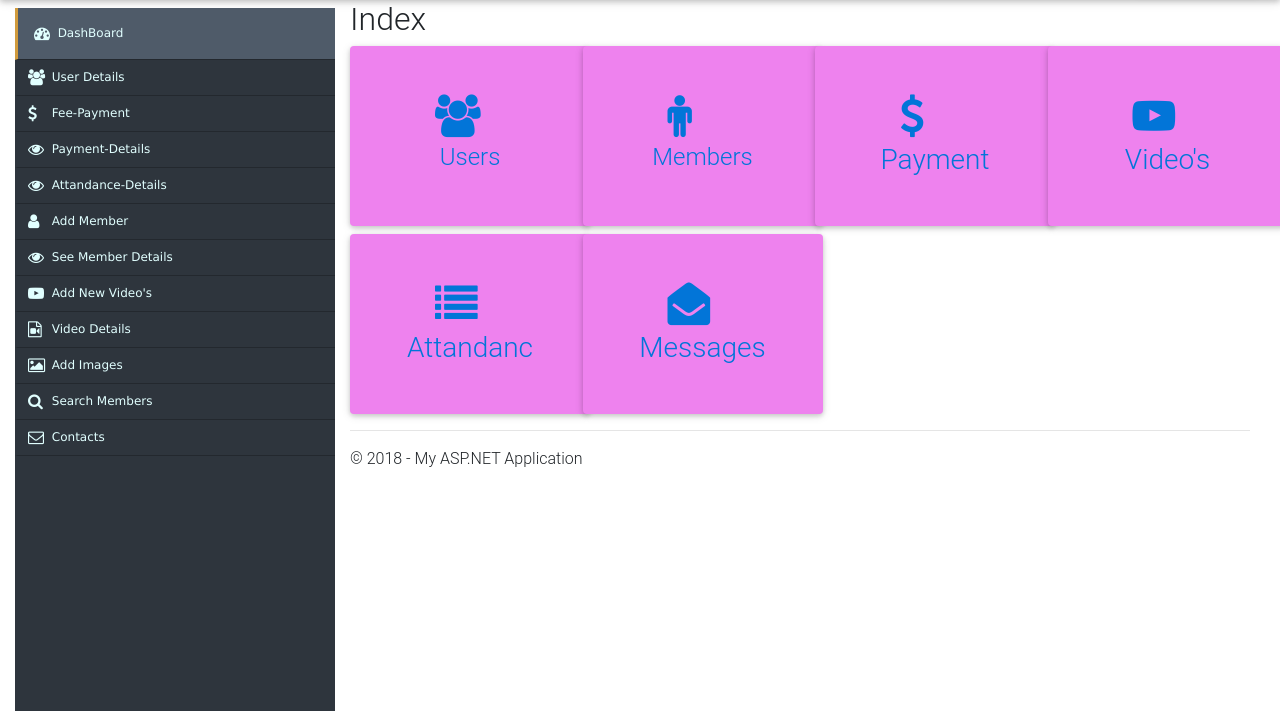
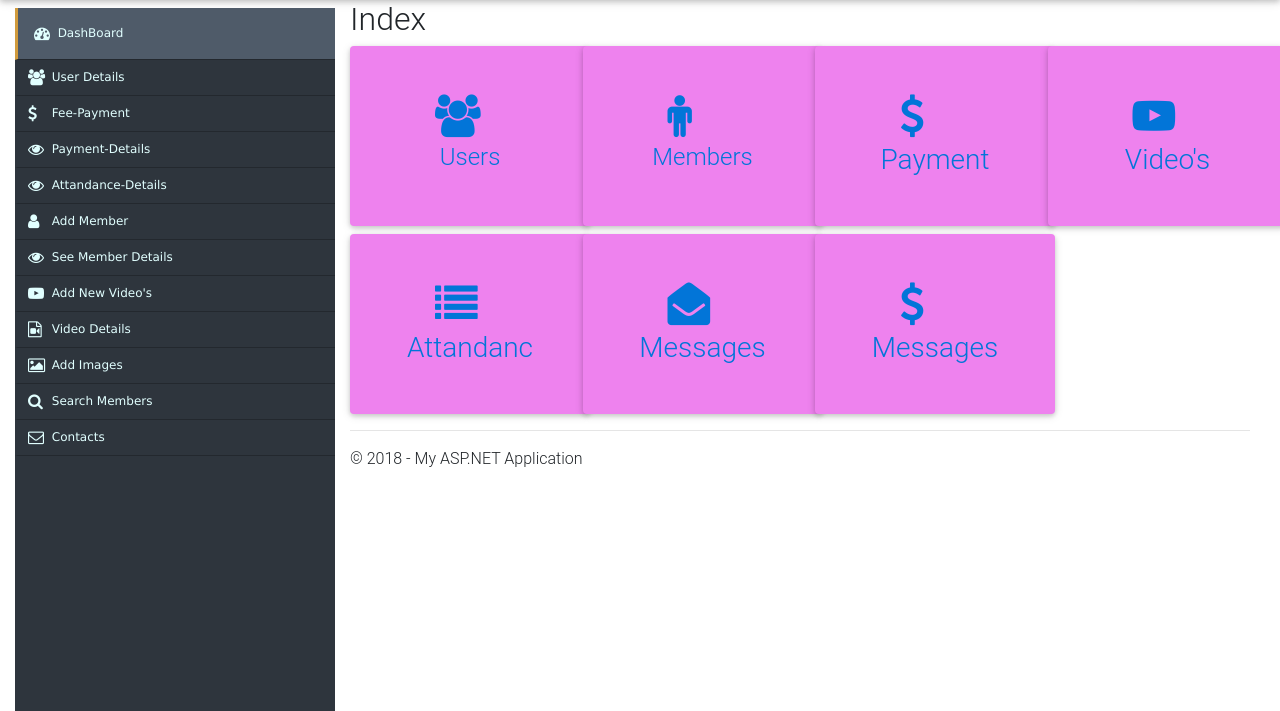
Before and after one commit to ArslanAmeer/GYMKhaana-Online, an ASP.NET MVC app: page /Admin in a window 1280 px wide. Shown: the part 62-773 px from the top of the page. Run offline with ASP.NET Core 8 and stand-ins for ASP.NET MVC 5, Linux system fonts and the light colour scheme; the project's own start-up code is not run, and a stand-in starts its controllers and pages; some libraries are stand-ins or nearby versions; some web fonts are replaced.

Commit message:
Update or Added the  New Box of Revenue

```diff
--- a/FinalYearProject/Views/Admin/Index.cshtml
+++ b/FinalYearProject/Views/Admin/Index.cshtml
@@ -4,6 +4,8 @@
     Layout = "~/Views/Shared/_AdminLayout.cshtml";
 }
 <style>
+
+
 
     .box {
         width: 240px;
@@ -79,4 +81,12 @@
             </a>
         </div>
     </div>
+    <div class="col-lg-3 mt-2">
+        <div class="card box">
+            <a href="@Url.Action("Index", "Contact")">
+                <h2><span class="fa fa-dollar fa-lg"></span><span class="ml-3">@Html.Action("GymRevenue", "Admin")</span> </h2>
+                <h3 class="text-center">Messages</h3>
+            </a>
+        </div>
+    </div>
 </div>
```
